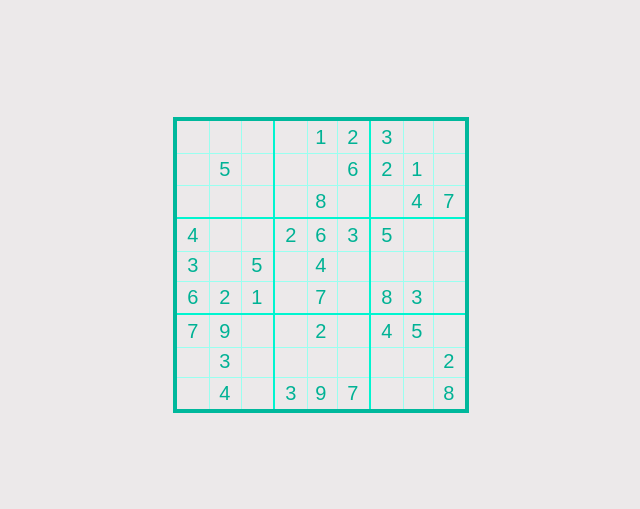
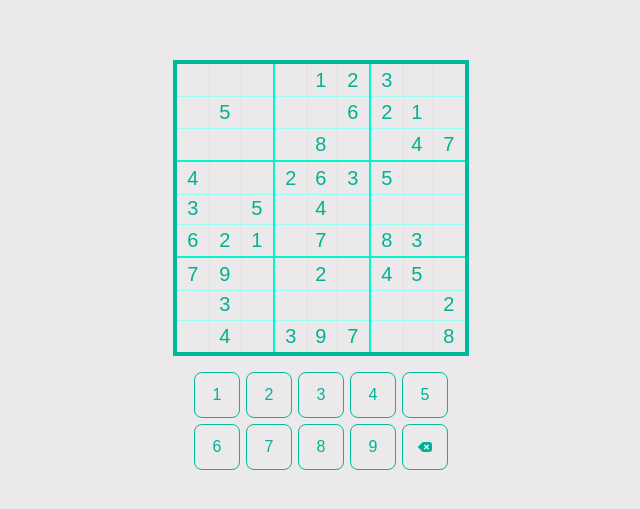
Before and after one commit to JoleneKearse/green-sudoku, a Svelte app: page / in a window 1280 px wide. Shown: the part 135-644 px from the top of the page, without its empty margins (319-959 px from the left). Built offline with nearby package versions, Linux system fonts and the light colour scheme; a web font is replaced by a local one.

Commit message:
feat: place number in playing grid

```diff
--- a/src/App.svelte
+++ b/src/App.svelte
@@ -1,14 +1,76 @@
-<script>
+<script lang="ts">
+  import { generateCompletedPuzzle } from "./lib/gamePlay/generateCompletedPuzzle";
+  import { removeValuesFromPuzzle } from './lib/gamePlay/removeValuesFromPuzzle';
+  import { findHiddenSingles, findNakedSingles } from "./lib/gamePlay/puzzleDifficultyUtils";
   import PlayingGrid from './lib/components/PlayingGrid.svelte'
+  import NumberGrid from './lib/components/NumberGrid.svelte'
+  import { CELLS_TO_REMOVE_EASY } from "./lib/gamePlay/consts";
+  import type { FilledCellValue, SudokuGrid } from "./lib/gamePlay/types";
+
+  const solvedGrid = generateCompletedPuzzle();
+  console.table(solvedGrid);
+
+  let puzzleCandidate = $state<SudokuGrid>(
+    removeValuesFromPuzzle(solvedGrid, CELLS_TO_REMOVE_EASY),
+  );
+
+  let selectedCell = $state<{ row: number; col: number } | null>(null);
+  let selectedNumber = $state<FilledCellValue | null>(null);
+
+  function handleCellClick(rowIndex: number, colIndex: number) {
+    selectedCell = { row: rowIndex, col: colIndex };
+    console.log(`Clicked cell: ${JSON.stringify(selectedCell)}`);
+  }
+
+  function placeSelectedNumber(number: FilledCellValue | null) {
+	if (!selectedCell) return;
+
+	const { row, col } = selectedCell;
+
+  puzzleCandidate = puzzleCandidate.map((currentRow, rowIndex) =>
+		currentRow.map((cell, colIndex) =>
+			rowIndex === row && colIndex === col ? (number ?? " ") : cell
+		)
+	);
+  selectedCell = null;
+  }
+
+  function handleNumberPick(number: FilledCellValue | null) {
+    selectedNumber = number;
+    console.log(`Selected number: ${selectedNumber}`);
+    placeSelectedNumber(number);
+  }
+
+  $effect(() => {
+    const nakedSingles = findNakedSingles(puzzleCandidate);
+    console.log("Naked singles available:", nakedSingles.length);
+    console.table(nakedSingles);
+  });
+
+  $effect(() => {
+    const hiddenSingles = findHiddenSingles(puzzleCandidate);
+    console.log("Hidden singles available:", hiddenSingles.length);
+    console.table(hiddenSingles);
+  });
 </script>
 
 <main>
-  <PlayingGrid />
+  <PlayingGrid
+    {puzzleCandidate}
+    {selectedCell}
+    {selectedNumber}
+    {handleCellClick}
+  />
+  <NumberGrid
+    {selectedNumber}
+    {handleNumberPick}
+  />
 </main>
 
 <style>
   main {
     display: flex;
+    flex-direction: column;
     justify-content: center;
     align-items: center;
     height: 100vh;
--- a/src/app.css
+++ b/src/app.css
@@ -1,6 +1,7 @@
 :root {
   --text: #006655;
   --text-h: #00B295;
+  --selected: #3dae9b;
   --text-warning: #B0413E;
   --bg: #ECE9EA;
   --bg-key: #E6E1F5;
@@ -31,6 +32,7 @@
   :root {
     --text: #ADFFF1;
     --bg: #001411;
+    --bg-selected: #013028;
     --bg-key: #1F153D;
     --border: #2e303a;
     --border-cell: #002922;
--- /dev/null
+++ b/src/lib/components/EraseIcon.svelte
@@ -0,0 +1,3 @@
+<svg xmlns="http://www.w3.org/2000/svg" viewBox="0 0 16 16" fill="currentColor" class="size-4" width="16" height="16">
+  <path fill-rule="evenodd" d="M6.414 3c-.464 0-.909.184-1.237.513L1.22 7.47a.75.75 0 0 0 0 1.06l3.957 3.957A1.75 1.75 0 0 0 6.414 13h5.836A2.75 2.75 0 0 0 15 10.25v-4.5A2.75 2.75 0 0 0 12.25 3H6.414ZM8.28 5.72a.75.75 0 0 0-1.06 1.06L8.44 8 7.22 9.22a.75.75 0 1 0 1.06 1.06L9.5 9.06l1.22 1.22a.75.75 0 1 0 1.06-1.06L10.56 8l1.22-1.22a.75.75 0 0 0-1.06-1.06L9.5 6.94 8.28 5.72Z" clip-rule="evenodd" />
+</svg>
--- /dev/null
+++ b/src/lib/components/NumberGrid.svelte
@@ -0,0 +1,56 @@
+<script lang="ts">
+import EraseIcon from "./EraseIcon.svelte";
+    import { FILLED_VALUES } from "../gamePlay/consts";
+    import type { FilledCellValue } from "../gamePlay/types";
+
+    const keyboardValues: (FilledCellValue | "erase")[] = [...FILLED_VALUES, "erase"];
+
+    let { selectedNumber, handleNumberPick } = $props<{
+        selectedNumber: FilledCellValue | null;
+        handleNumberPick: (number: FilledCellValue | null) => void;
+    }>();
+</script>
+
+<div class="number-grid">
+    {#each keyboardValues as value}
+        <button class="number-button" onclick={() => handleNumberPick(value === "erase" ? null : value)}>
+            {#if value === "erase"}
+                <EraseIcon />
+            {:else}
+                {value}
+            {/if}
+        </button>
+    {/each}
+</div>
+
+<style>
+    .number-grid {
+        display: grid;
+        grid-template-rows: repeat(2, 1fr);
+        grid-template-columns: repeat(5, 1fr);
+        align-items: center;
+        justify-content: center;
+        gap: 6px;
+        max-width: 288px;
+        margin-top: 16px;
+    }
+
+    .number-button {
+        display: flex;
+        align-items: center;
+        justify-content: center;
+        width: 32px;
+        height: 32px;
+        padding: 6px;
+        font-size: 16px;
+        border: 1px solid var(--border-playing);
+        border-radius: 8px;
+        background-color: var(--cell-filled);
+        color: var(--text-primary);
+        cursor: pointer;
+    }
+
+    .number-button:hover {
+        border-color: var(--border-3grid);
+    }
+</style>
--- a/src/lib/components/PlayingGrid.svelte
+++ b/src/lib/components/PlayingGrid.svelte
@@ -1,39 +1,31 @@
 <script lang="ts">
-  import { generateCompletedPuzzle } from "../gamePlay/generateCompletedPuzzle";
-  import { removeValuesFromPuzzle } from "../gamePlay/removeValuesFromPuzzle";
-  import { CELLS_TO_REMOVE_EASY } from "../gamePlay/consts";
-  import { findHiddenSingles, findNakedSingles } from "../gamePlay/puzzleDifficultyUtils";
+  import type { FilledCellValue, SudokuGrid } from "../gamePlay/types";
 
-
-  const solvedGrid = generateCompletedPuzzle();
-  console.table(solvedGrid);
-
-  const puzzleCandidate = removeValuesFromPuzzle(solvedGrid, CELLS_TO_REMOVE_EASY);
-
-  const nakedSingles = findNakedSingles(puzzleCandidate);
-  console.log("Naked singles available:", nakedSingles.length);
-  console.table(nakedSingles);
-
-  const hiddenSingles = findHiddenSingles(puzzleCandidate);
-  console.log("Hidden singles available:", hiddenSingles.length);
-  console.table(hiddenSingles);
+  let { puzzleCandidate, selectedCell, selectedNumber, handleCellClick } = $props<{
+    puzzleCandidate: SudokuGrid;
+    selectedCell: { row: number; col: number } | null;
+    selectedNumber: FilledCellValue | null;
+    handleCellClick: (rowIndex: number, colIndex: number) => void;
+  }>();
 </script>
 
-<div class="playing-grid">
-  {#each puzzleCandidate  as row, rowIndex}
+<section class="playing-grid">
+  {#each puzzleCandidate as row, rowIndex}
     {#each row as cell, colIndex}
       <button
         class="cell"
+        class:selected={selectedCell?.row === rowIndex && selectedCell?.col === colIndex}
         class:thick-left={colIndex === 3 || colIndex === 6}
         class:thick-top={rowIndex === 3 || rowIndex === 6}
         class:no-border-right= {colIndex === 8}
         class:no-border-bottom={rowIndex === 8}
+        onclick={() => handleCellClick(rowIndex, colIndex)}
       >
         {cell}
       </button>
     {/each}
   {/each}
-</div>
+</section>
 
 <style>
   .playing-grid {
@@ -71,4 +63,8 @@
   .no-border-bottom {
     border-bottom: none;
   }
+
+  .selected {
+    background-color: var(--bg-selected);
+  }
 </style>
```
